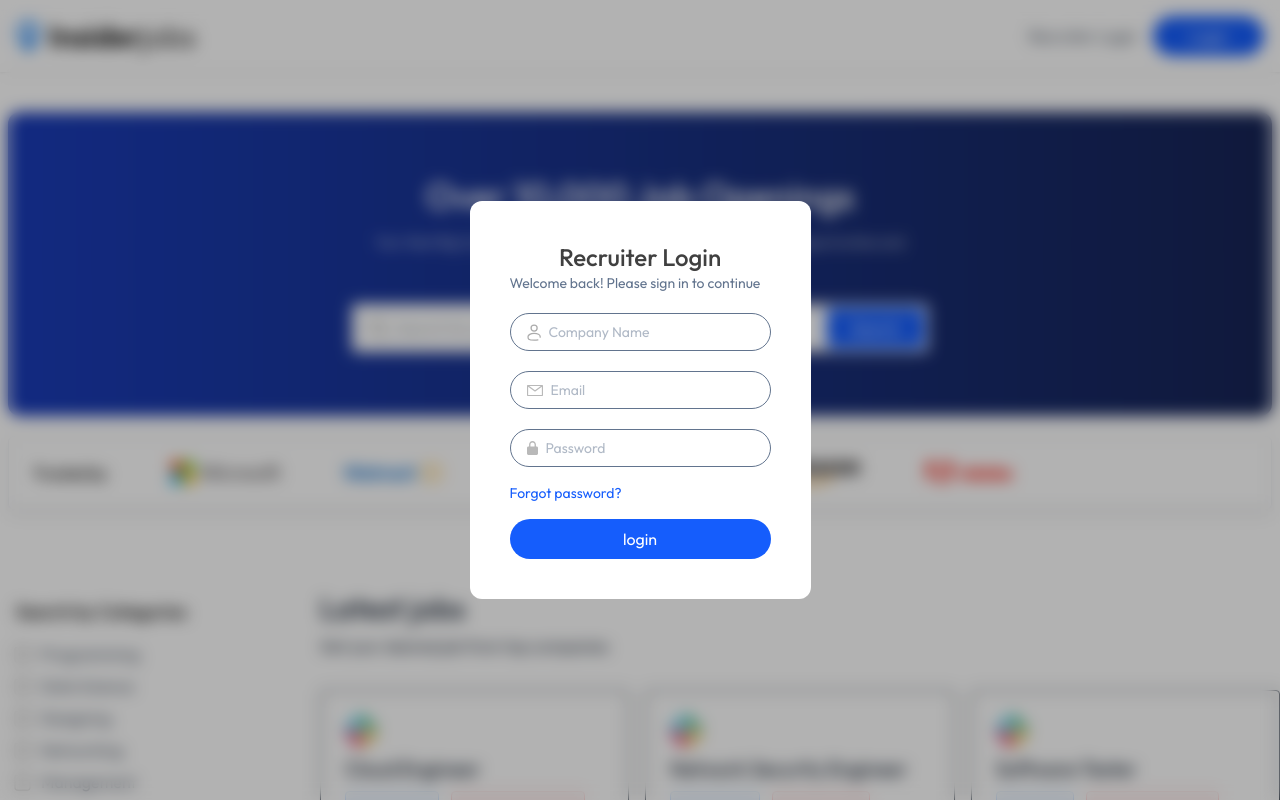
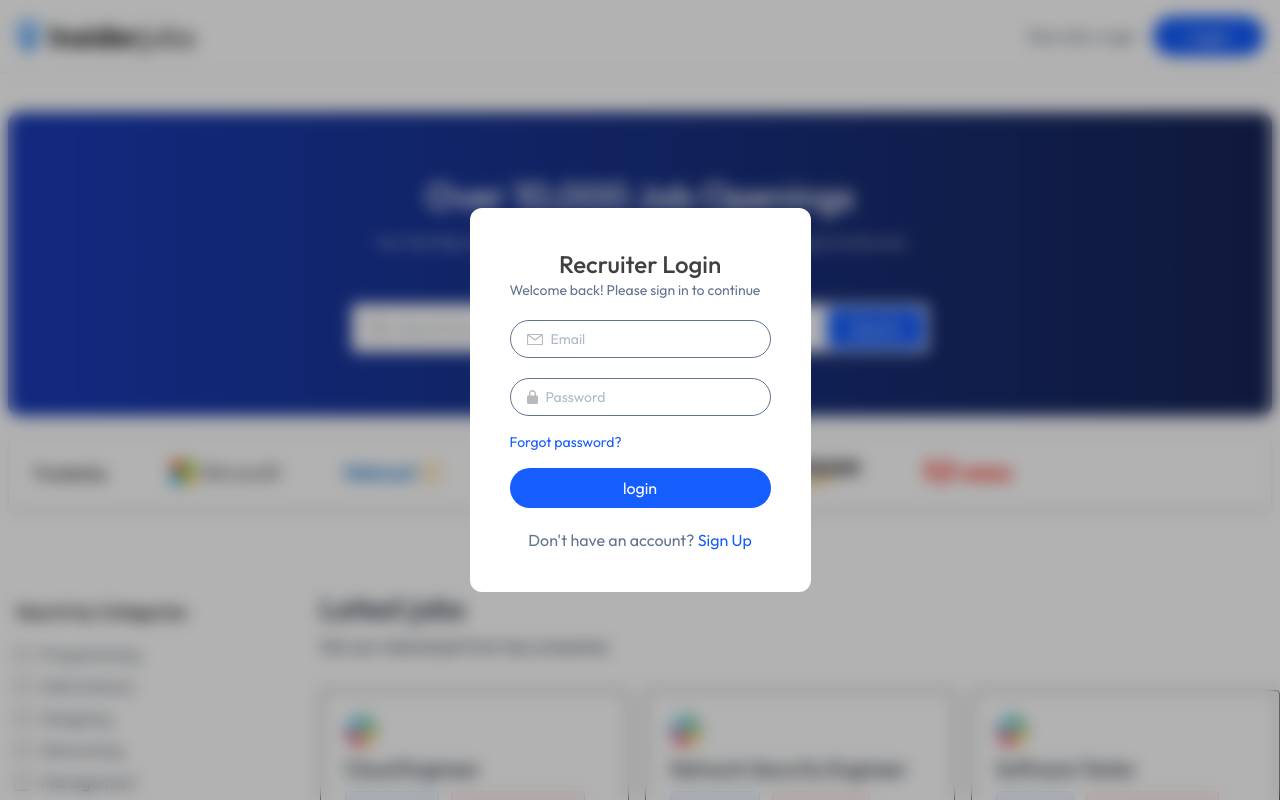
Before and after one commit to jmsjcmc/Job-Portal-MERN, a React (Vite) app in the folder front-end/: page / in a window 1280 px wide. Both pictures are taken after a click on the button "Recruiter Login". Shown: the top 800 px of the page. Built offline with nearby package versions, Linux system fonts and the light colour scheme; no server answers.

Commit message:
Refactor RecruiterLogin component for improved readability and functionality

```diff
--- a/front-end/src/components/AppDownload.jsx
+++ b/front-end/src/components/AppDownload.jsx
@@ -1,4 +1,3 @@
-import React from 'react'
 import { assets } from '../assets/assets'
 
 export default function AppDownload() {
--- a/front-end/src/components/RecruiterLogin.jsx
+++ b/front-end/src/components/RecruiterLogin.jsx
@@ -1,38 +1,98 @@
-import { useState } from "react"
-import { assets } from "../assets/assets"
-
+import { useState } from "react";
+import { assets } from "../assets/assets";
 
 export default function RecruiterLogin() {
-    const [state, setState] = useState('Login')
-    const [name, setName] = useState('')
-    const [password, setPassword] = useState('')
-    const [email, setEmail] = useState('')
-    const [image, setImage] = useState(false)
-    const [isTextDataSubmitted, setIsTextDataSubmitted] = useState(false)
+  const [state, setState] = useState("Login");
+  const [name, setName] = useState("");
+  const [password, setPassword] = useState("");
+  const [email, setEmail] = useState("");
+  const [image, setImage] = useState(false);
+  const [isTextDataSubmitted, setIsTextDataSubmitted] = useState(false);
+  const onSubmitHandler = async (e) => {
+    e.preventDefault();
+
+    if (state == "Sign Up" && !isTextDataSubmitted) {
+      setIsTextDataSubmitted(true);
+    } else {
+    }
+  };
   return (
     <div className="absolute top-0 left-0 right-0 bottom-0 z-10 backdrop-blur-sm bg-black/30 flex justify-center items-center">
-        <form className="relative bg-white p-10 rounded-xl text-slate-500">
-            <h1 className="text-center text-2xl text-neutral-700 font-medium">Recruiter {state}</h1>
+      <form onSubmit={onSubmitHandler} className="relative bg-white p-10 rounded-xl text-slate-500">
+        <h1 className="text-center text-2xl text-neutral-700 font-medium">
+          Recruiter {state}
+        </h1>
         <p className="text-sm">Welcome back! Please sign in to continue</p>
+        {state === "Sign Up" && isTextDataSubmitted ? (
+          <></>
+        ) : (
           <>
+            {state !== "Login" && (
               <div className="border px-4 py-2 flex items-center gap-2 rounded-full mt-5">
                 <img src={assets.person_icon} alt="" />
-                <input className="outline-none text-sm" onChange={e => setName(e.target.value)} value={name} type="text" placeholder="Company Name" required />
+                <input
+                  className="outline-none text-sm"
+                  onChange={(e) => setName(e.target.value)}
+                  value={name}
+                  type="text"
+                  placeholder="Company Name"
+                  required
+                />
               </div>
+            )}
+
             <div className="border px-4 py-2 flex items-center gap-2 rounded-full mt-5">
               <img src={assets.email_icon} alt="" />
-                <input className="outline-none text-sm" onChange={e => setEmail(e.target.value)} value={email} type="email" placeholder="Email" required />
+              <input
+                className="outline-none text-sm"
+                onChange={(e) => setEmail(e.target.value)}
+                value={email}
+                type="email"
+                placeholder="Email"
+                required
+              />
             </div>
             <div className="border px-4 py-2 flex items-center gap-2 rounded-full mt-5">
               <img src={assets.lock_icon} alt="" />
-                <input className="outline-none text-sm" onChange={e => setPassword(e.target.value)} value={password} type="password" placeholder="Password" required />
+              <input
+                className="outline-none text-sm"
+                onChange={(e) => setPassword(e.target.value)}
+                value={password}
+                type="password"
+                placeholder="Password"
+                required
+              />
             </div>
-            <p className="text-sm text-blue-600 my-4 cursor-pointer">Forgot password?</p>
           </>
-            <button className="bg-blue-600 w-full text-white py-2 rounded-full">
-                {state === 'Login' ? 'login' : 'create account'}
+        )}
+        <p className="text-sm text-blue-600 my-4 cursor-pointer">
+          Forgot password?
+        </p>
+        <button type="submit" className="bg-blue-600 w-full text-white py-2 rounded-full">
+          {state === "Login" ? "login" : "create account"}
         </button>
+        {state === "Login" ? (
+          <p className="mt-5 text-center">
+            Don't have an account?{" "}
+            <span
+              className="text-blue-600 cursor-pointer"
+              onClick={() => setState("Sign Up")}
+            >
+              Sign Up
+            </span>
+          </p>
+        ) : (
+          <p className="mt-5 text-center">
+            Already have an account?{" "}
+            <span
+              className="text-blue-600 cursor-pointer"
+              onClick={() => setState("Login")}
+            >
+              Login
+            </span>
+          </p>
+        )}
       </form>
     </div>
-  )
+  );
 }
```
Lines whose indentation alone changed are shown as unchanged.
